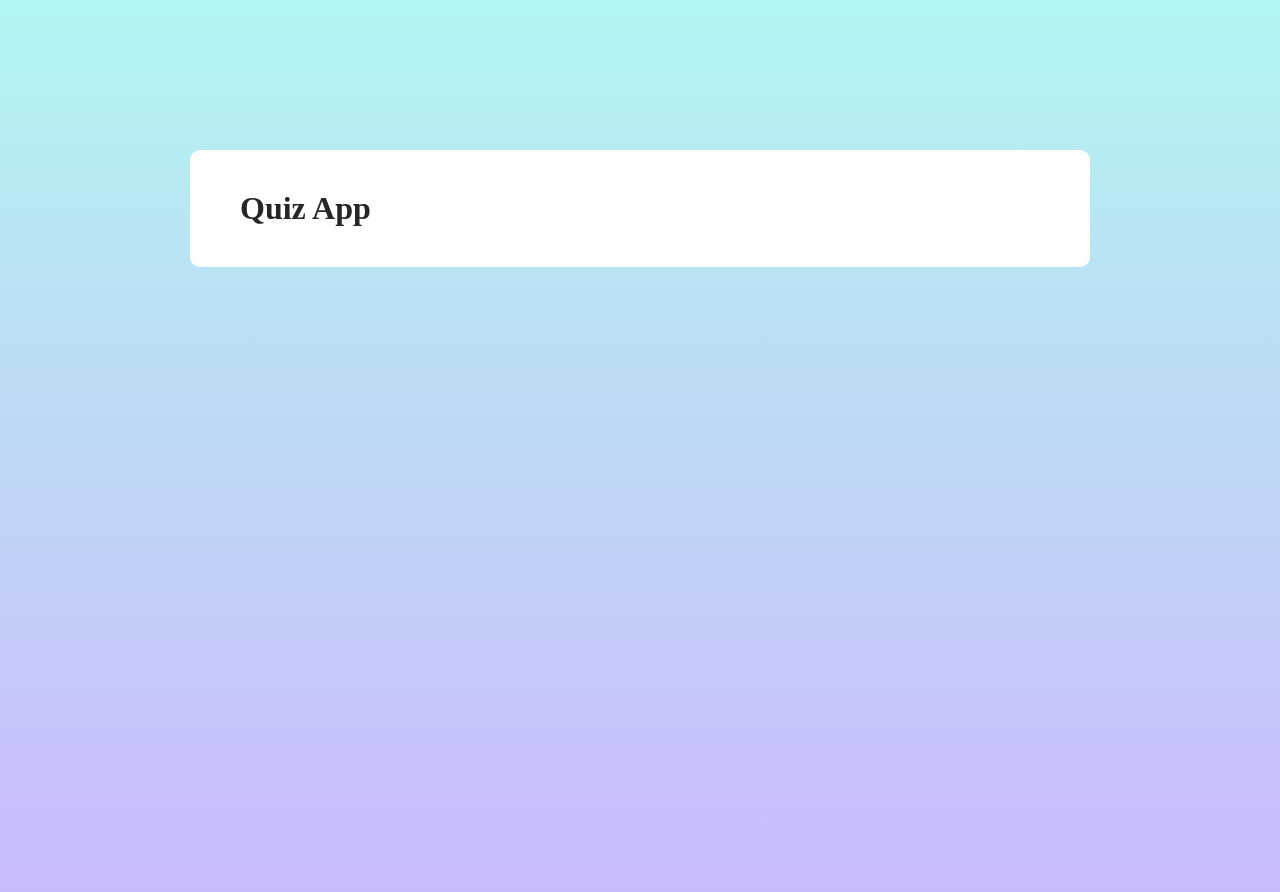
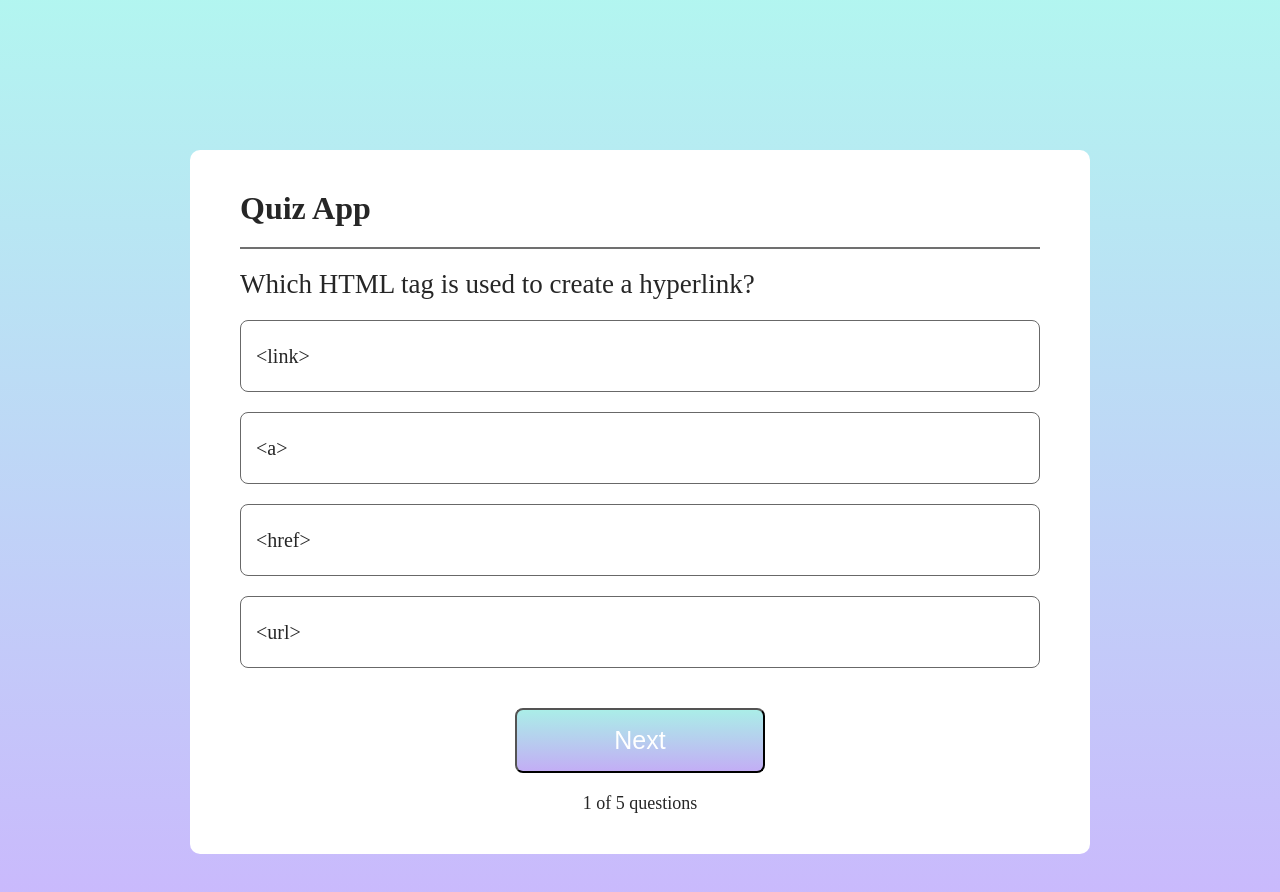
Before and after one commit to tunc3r93/react-quiz-app, a React (Vite) app: page / in a window 1280 px wide. Shown: the top 892 px of the page. Built offline with nearby package versions, Linux system fonts and the light colour scheme.

Commit message:
feat: add HTML hyperlink question

```diff
--- a/src/Components/Quiz/Quiz.jsx
+++ b/src/Components/Quiz/Quiz.jsx
@@ -5,6 +5,18 @@ const Quiz = () => {
     return (
         <div className="container">
             <h1>Quiz App</h1>
+            <hr />
+            <h2>Which HTML tag is used to create a hyperlink?</h2>
+            <ul>
+                <li>&lt;link&gt;</li>
+                <li>&lt;a&gt;</li>
+                <li>&lt;href&gt;</li>
+                <li>&lt;url&gt;</li>
+            </ul>
+            <button>Next</button>
+            <div className="index">
+                1 of 5 questions
+            </div>
         </div>
     )
 }
```
